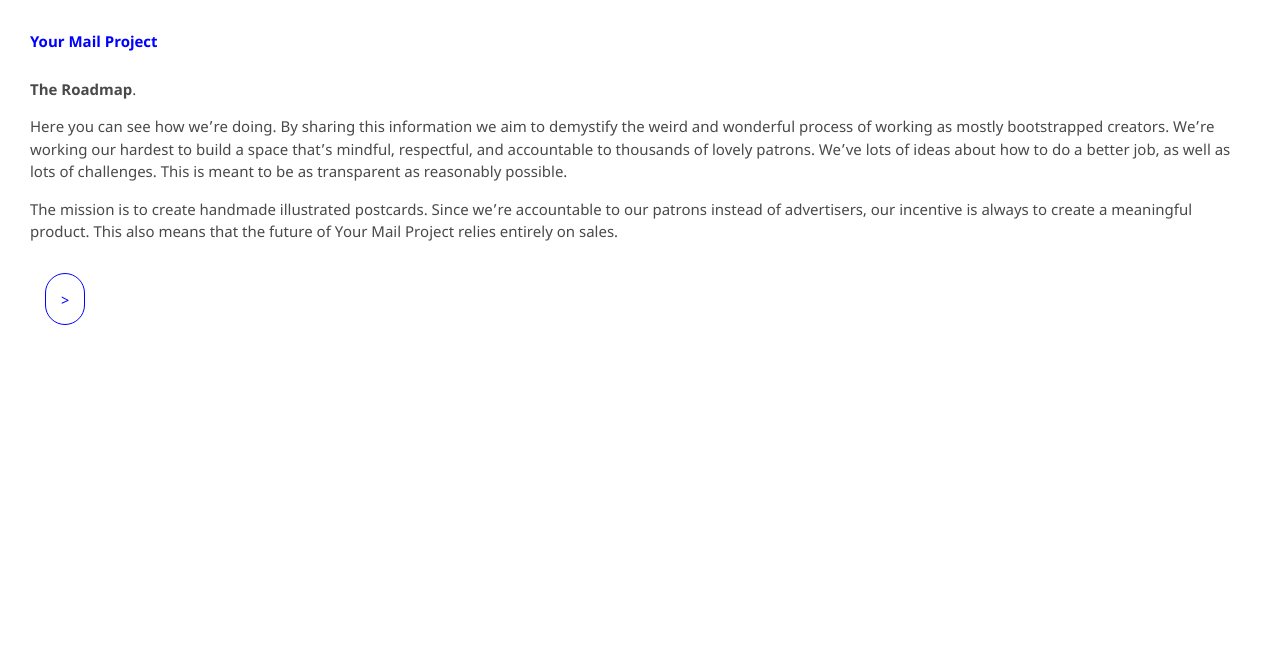
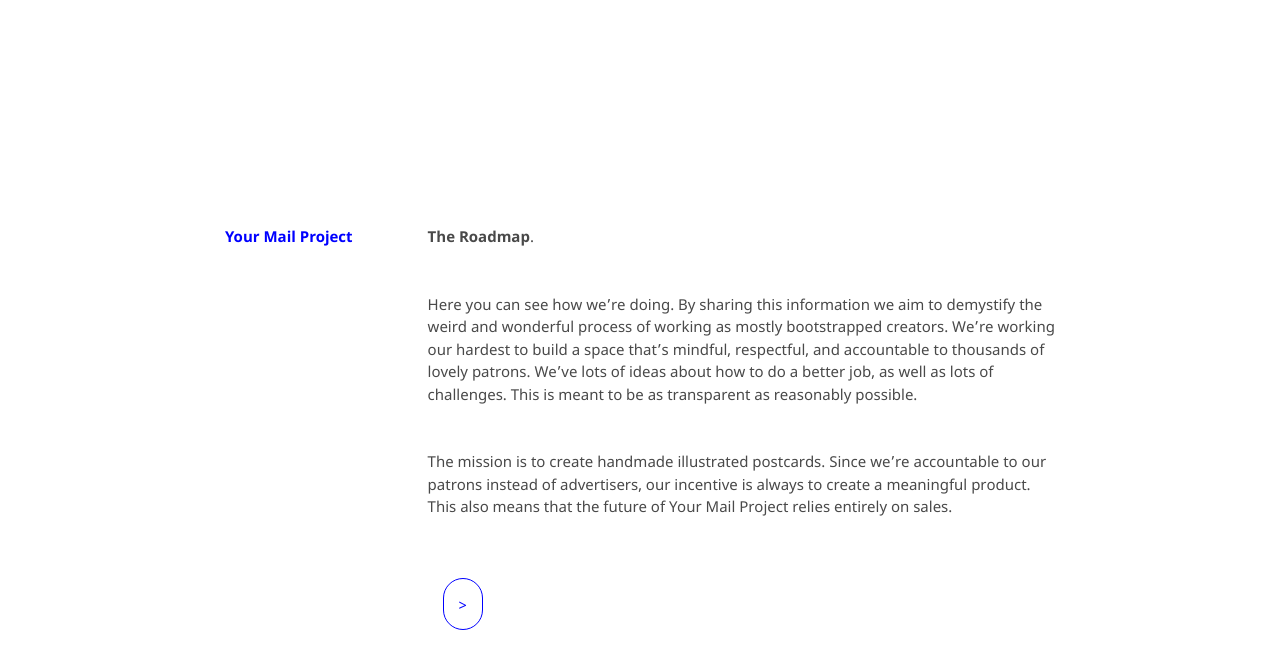
Before and after one commit to kvshvlin/yourmailproject, a Jekyll site: the page built from index.md, in a window 1280 px wide. Shown: the top 669 px of the page. Built offline with Jekyll 4.4.1, drawn with Linux system fonts in a browser that asks for light colours; our own code applies the rules of GitHub Pages for plain Markdown files.

Commit message:
Update jekyll-theme-minimal.scss

```diff
--- a/_sass/jekyll-theme-minimal.scss
+++ b/_sass/jekyll-theme-minimal.scss
@@ -3,7 +3,7 @@
 
 /* global styles
 -----------------------------------------------------------------------------*/
-@media screen and (min-width: 1025px) {
+@media screen and (min-width: 721px) {
 
   p {
     margin: 15px;
@@ -192,7 +192,7 @@
 
 /* responsive designs
 -----------------------------------------------------------------------------*/
-@media screen and (min-width:721px) {
+@media screen and (max-width:720px) {
 
   p {
     margin: 5px;
@@ -377,193 +377,6 @@
 
 }
 
-/* responsive designs
------------------------------------------------------------------------------*/
-@media screen and (max-width:720px) {
-
-  p {
-    margin: 2.5px;
-    padding: 2.5px;
-  }
-
-  img {
-    margin: 2.5px;
-    max-width: 300px;
-    padding: 2.5px;
-  }
-
-  h1 {
-    color: #494949;
-    font-size: 15px;
-    line-height: 1.5;
-    margin: 2.5px;
-    padding: 2.5px;
-  }
-
-  .grid-container {
-    background-color: #ffffff;
-    border-style: none;
-    column-gap: 2.5px;
-    display: grid;
-    grid-template-columns: auto;
-    grid-template-rows: auto auto auto;
-    margin: 2.5px;
-    padding: 2.5px;
-    row-gap: 2.5px;
-  }
-
-  body {
-    background-color: #ffffff;
-    color: #494949;
-    font: 15px/1.5 "Noto Sans", "Helvetica Neue", Helvetica, Arial, sans-serif;
-    font-weight: 400;
-    margin: 2.5px;
-    padding: 2.5px;
-    word-wrap: break-word;
-    width: auto;
-  }
-
-  blockquote {
-    border-left: 1px solid #0000ff;
-    font-style: italic;
-    margin: 2.5px;
-    padding: 2.5px;
-  }
-
-  a:hover {
-    background-color: #0000ff;
-    color: #ffffff;
-    margin: 1px;
-    padding: 1px;
-    text-decoration: none;
-  }
-
-  a:focus {
-    border: 1px solid #0000ff;
-  }
-
-  a {
-    color: #0000ff;
-    text-decoration: none;
-  }
-
-/* header styles
------------------------------------------------------------------------------*/
-
-  header p {
-    color: #494949;
-    font-size: 15px;
-    line-height: 1.5;
-    margin: 2.5px;
-    padding: 2.5px;
-    text-align: left;
-  }
-
-  header h1 {
-    color: #494949;
-    font-size: 15px;
-    line-height: 1.5;
-    margin: 2.5px;
-    padding: 2.5px;
-    text-align: left;
-  }
-
-  header.grid-item {
-    background-color: #fff000;
-    border-style: none;
-    font-size: 15px;
-    grid-column: 1 / 2;
-    grid-row: 1 / 2;
-    margin: 2.5px;
-    padding: 2.5px;
-  }
-
-  header blockquote {
-    border-left: 1px solid #0000ff;
-    font-style: italic;
-    margin: 2.5px;
-    padding: 2.5px;
-    text-align: left;
-  }
-
-/* section styles
------------------------------------------------------------------------------*/
-
-  section p {
-    color: #494949;
-    font-size: 15px;
-    line-height: 1.5;
-    margin: 2.5px;
-    padding: 2.5px;
-    text-align: left;
-  }
-
-  section.grid-item {
-    background-color: #ffffff;
-    border-style: none;
-    grid-column: 1 / 2;
-    grid-row: 2 / 3;
-    margin: 2.5px;
-    padding: 2.5px;
-    font-size: 15px;
-  }
-
-  .roadmap-spacer-2 {
-    margin-top: 15px;
-    padding-top: 15px;
-  }
-
-  .roadmap-spacer-1 {
-    margin-bottom: 15px;
-    padding-bottom: 15px;
-  }
-
-  .btn {
-    background-color: #ffffff;
-    border: 1px solid #0000ff;
-    border-radius: 45px;
-    margin: 15px;
-    color: #0000ff;
-    padding: 15px;
-    text-align: center;
-    text-decoration: none;
-  }
-
-  .btn:hover {
-    background-color: #0000ff;
-    border: 1px solid #ffffff;
-    border-radius: 45px;
-    margin: 15px;
-    color: #ffffff;
-    padding: 15px;
-    text-align: center;
-    text-decoration: none;
-  }
-
-/* footer styles
------------------------------------------------------------------------------*/
-
-  footer p {
-    color: #494949;
-    font-size: 15px;
-    line-height: 1.5;
-    margin: 2.5px;
-    padding: 2.5px;
-    text-align: left;
-  }
-
-  footer.grid-item {
-    background-color: #ffffff;
-    border-style: none;
-    font-size: 15px;
-    grid-column: 1 / 2;
-    grid-row: 3 / 4;
-    margin: 2.5px;
-    padding: 2.5px;
-  }
-
-}
-
 /* print styles
 -----------------------------------------------------------------------------*/
 
```
